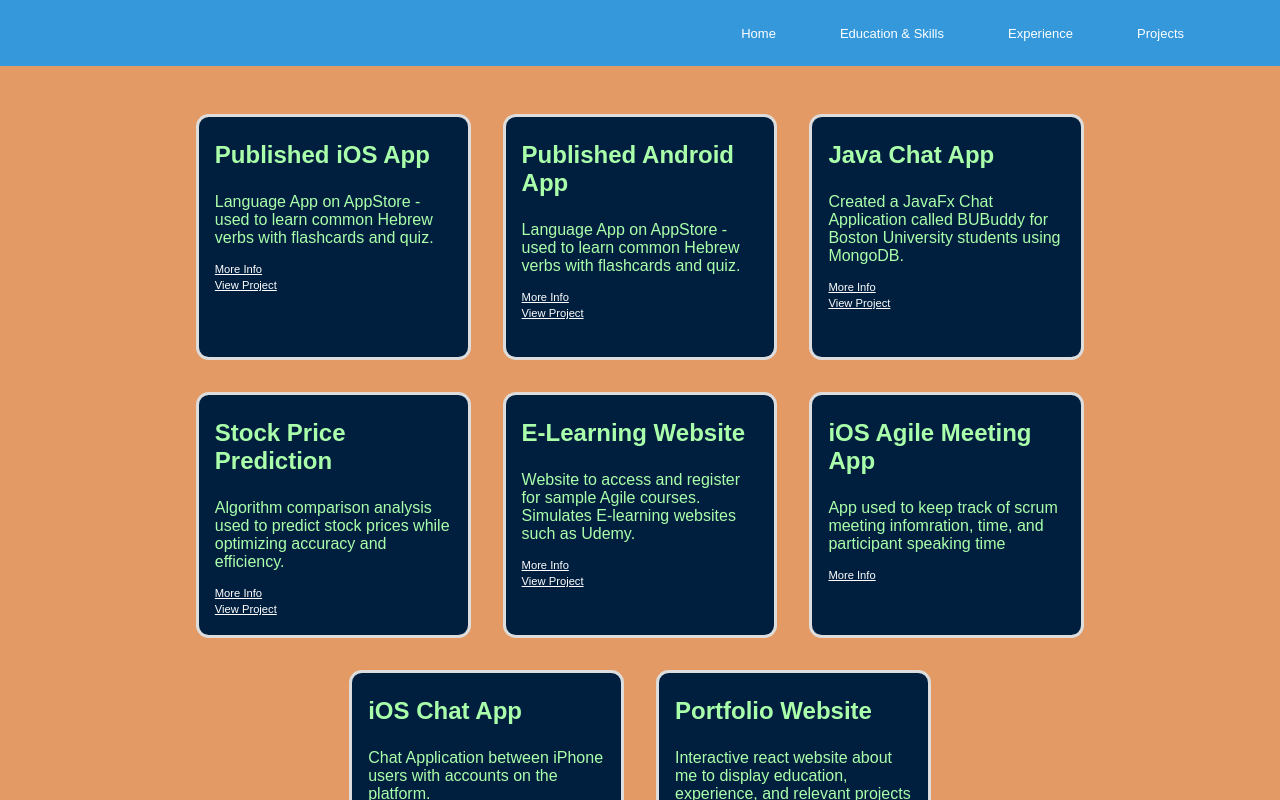
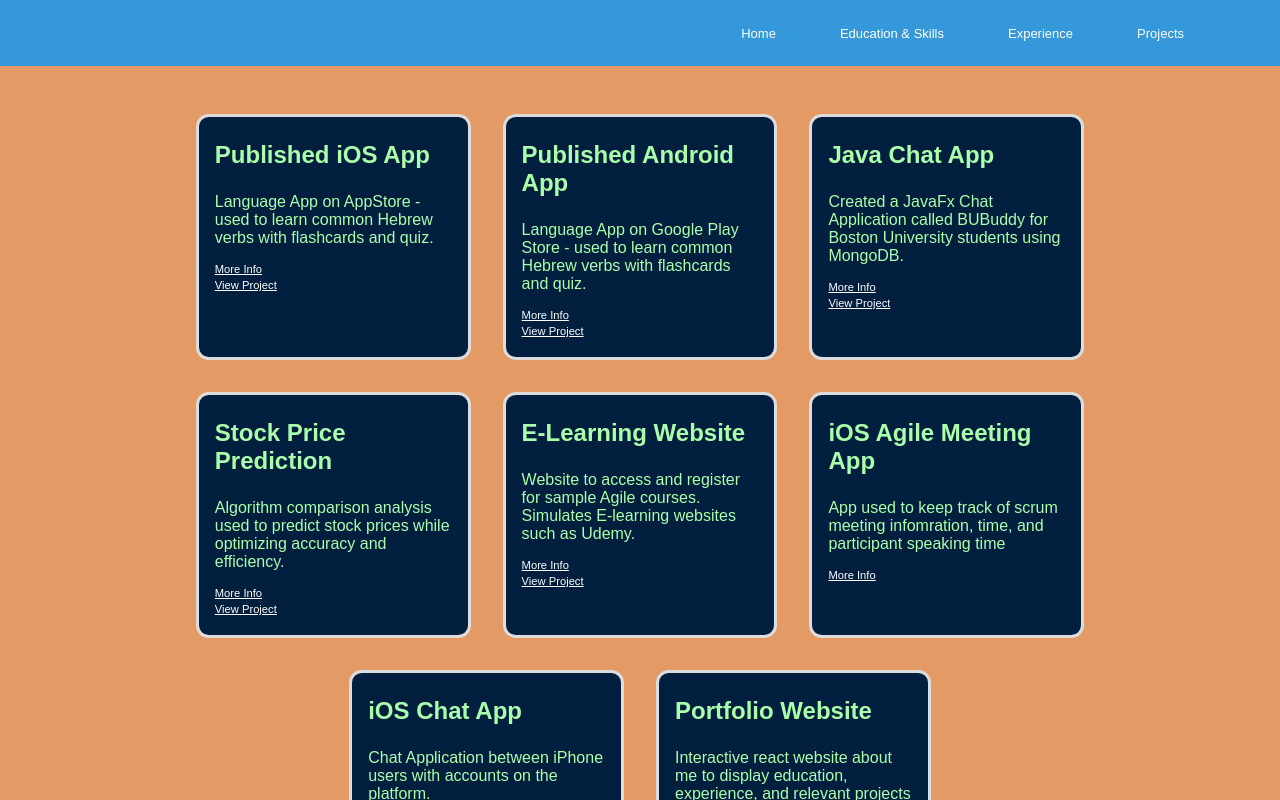
Before and after one commit to ed239/portfolio, a React (Create React App) app: page /projects2 in a window 1280 px wide. Shown: the top 800 px of the page. Built offline with nearby package versions, Linux system fonts and the light colour scheme.

Commit message:
update proj

```diff
--- a/src/ProjectsT.js
+++ b/src/ProjectsT.js
@@ -11,7 +11,7 @@ const projects2 = [
     },
     {
       title: 'Published Android App',
-      description: 'Language App on AppStore - used to learn common Hebrew verbs with flashcards and quiz. ',
+      description: 'Language App on Google Play Store - used to learn common Hebrew verbs with flashcards and quiz. ',
       details: 'Published kotlin application on Google Play Store with over 100 most common Hebrew verbs. Each verb displays all conjugations and gives the user the ability to learn using flashcards and a written quiz option.',
       key:'Kotlin, Shared Preferences, Local Storage' ,
       link: 'https://langsonthego.onrender.com',
```
